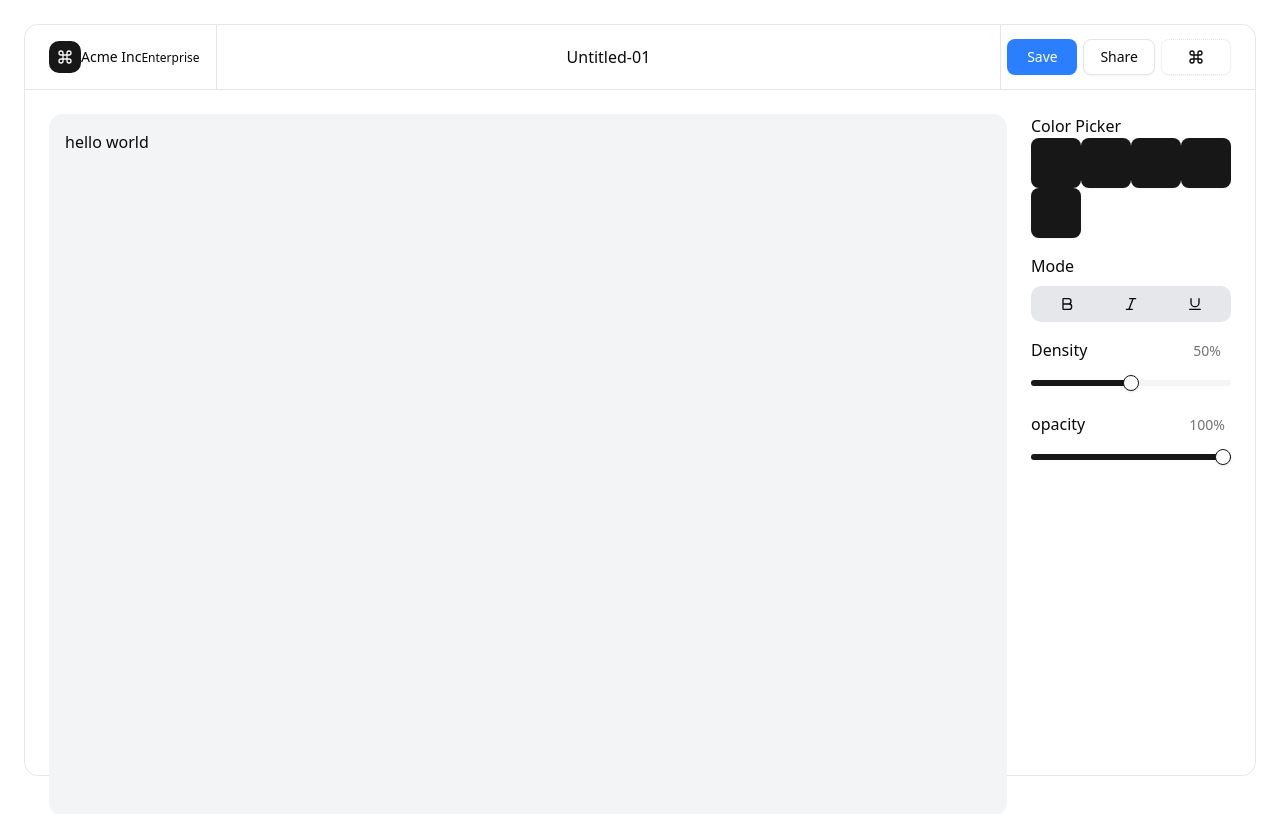
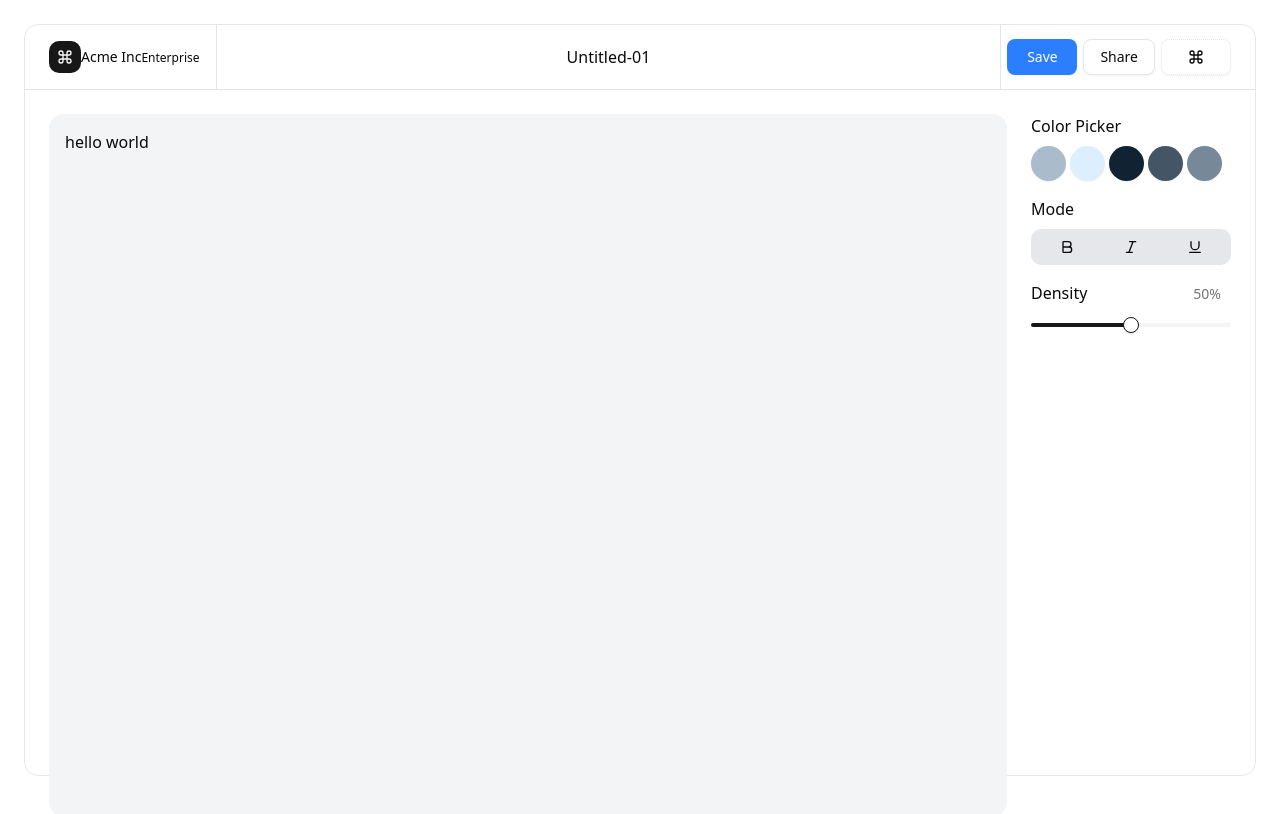
Before and after one commit to Favour-chuks/Avopalette-share, a React (Vite) app in the folder frontend/: page / in a window 1280 px wide. Shown: the top 814 px of the page. Built offline with nearby package versions, Linux system fonts and the light colour scheme.

Commit message:
done with the color picker tool

```diff
--- a/frontend/src/components/color-picker.tsx
+++ b/frontend/src/components/color-picker.tsx
@@ -1,26 +1,95 @@
+import React, { useState } from "react";
 import { HexColorPicker } from "react-colorful";
 import {
   Popover,
   PopoverTrigger,
   PopoverContent,
 } from "@radix-ui/react-popover";
-import { Button } from "./ui/button";
+import { Button } from "@/components/ui/button";
+import { Slider } from "@/components/ui/slider";
 
-interface ColorPickerProp {
+const hexToRgba = (hex: string, opacity: number): string => {
+  let r = 0,
+    g = 0,
+    b = 0;
+  if (hex.length === 7) {
+    r = parseInt(hex.substring(1, 3), 16);
+    g = parseInt(hex.substring(3, 5), 16);
+    b = parseInt(hex.substring(5, 7), 16);
+  }
+  return `rgba(${r}, ${g}, ${b}, ${opacity})`;
+};
+
+interface ColorPickerProps {
   color: string;
-  onColorChange: any;
+  opacity: number;
+  index: number;
+  onChange: (index: number, color: string, opacity: number) => void;
 }
 
-const ColorPicker = ({ color, onColorChange }: ColorPickerProp) => {
+const ColorPicker: React.FC<ColorPickerProps> = ({
+  color,
+  opacity,
+  index,
+  onChange,
+}) => {
+  const [localOpacity, setLocalOpacity] = useState(opacity); // Local state for tracking opacity
+
+  const handleOpacityChange = (newOpacity: number) => {
+    setLocalOpacity(newOpacity);
+    onChange(index, color, newOpacity);
+  };
+
   return (
     <Popover>
       <PopoverTrigger asChild>
         <Button
-          style={{ backgroundColor: color, width: "50px", height: "50px" }}
+          className="w-[35px] h-[35px] rounded-full"
+          style={{
+            backgroundColor: hexToRgba(color, localOpacity),
+          }}
         />
       </PopoverTrigger>
-      <PopoverContent>
-        <HexColorPicker color={color} onChange={onColorChange} />
+      <PopoverContent className="bg-white w-fit p-4 z-2 flex flex-col gap-3 shadow-xl">
+        {/* Color Picker */}
+        <HexColorPicker
+          color={color}
+          onChange={(newColor) => onChange(index, newColor, localOpacity)}
+        />
+
+        {/* Opacity Controls */}
+        <div className="flex flex-col gap-2">
+          <label className="text-sm flex justify-between items-center">
+            Opacity:
+            <span className="inline-flex items-center w-12 border border-transparent px-1 py-0.5 rounded-md text-sm text-muted-foreground hover:border-border">
+              <input
+                className="w-10 text-right text-sm text-muted-foreground
+                           border-0 appearance-none
+                           focus:outline-none focus:ring-0 focus:border-transparent
+                           [&::-webkit-inner-spin-button]:appearance-none
+                           [&::-webkit-outer-spin-button]:appearance-none
+                           [&::-moz-appearance:textfield]"
+                type="number"
+                min={0}
+                max={100}
+                value={Math.round(localOpacity * 100)}
+                onChange={(e) => {
+                  let newValue = Math.min(100, Math.max(0, Number(e.target.value))); // Ensure within range
+                  handleOpacityChange(newValue / 100);
+                }}
+              />
+              %
+            </span>
+          </label>
+          <Slider
+            min={0}
+            max={1}
+            step={0.01}
+            value={[localOpacity]} // Sync with state
+            onValueChange={(value) => handleOpacityChange(value[0])}
+            className="w-full"
+          />
+        </div>
       </PopoverContent>
     </Popover>
   );
--- a/frontend/src/components/sidebar.tsx
+++ b/frontend/src/components/sidebar.tsx
@@ -1,4 +1,4 @@
-import React from "react";
+import { useState } from "react";
 // import { Button } from "./ui/button";
 import { ToggleGroup, ToggleGroupItem } from "./ui/toggle-group";
 import { Bold, Italic, Underline } from "lucide-react";
@@ -6,35 +6,44 @@ import { Slider } from "./ui/slider";
 import ColorPicker from "./color-picker";
 
 function SideBar() {
-  const [activeItem, setActiveItem] = React.useState<string>("");
-  const [density, setDensity] = React.useState<number[]>([50]);
-  const [opacity, setOpacity] = React.useState<number[]>([100]);
-  const [selectedColor, setSelectedColor] = React.useState<string[]>([
+  const [activeItem, setActiveItem] = useState<string>("");
+  const [density, setDensity] = useState<number[]>([50]);
+  const [selectedColors, setSelectedColors] = useState([
     "#aabbcc",
     "#ddeeff",
     "#112233",
     "#445566",
     "#778899",
   ]);
+  const [opacities, setOpacities] = useState([1, 1, 1, 1, 1]); // Default opacity = 1 for all
 
-  const handleColorChange = (index: number, newColor: string) => {
-    const updatedColors = [...selectedColor];
+  const handleColorChange = (
+    index: number,
+    newColor: string,
+    newOpacity: number
+  ) => {
+    const updatedColors = [...selectedColors];
+    const updatedOpacities = [...opacities];
+
     updatedColors[index] = newColor;
-    setSelectedColor(updatedColors);
+    updatedOpacities[index] = newOpacity;
+
+    setSelectedColors(updatedColors);
+    setOpacities(updatedOpacities);
   };
 
   return (
     <div className="flex flex-col gap-[16px] h-full w-[200px]">
-      <div>
+      <div className="flex flex-col gap-2">
         <h2>Color Picker</h2>
-        <div>
-          {selectedColor.map((index: any, color: any) => (
+        <div className="flex gap-1">
+          {selectedColors.map((color, index) => (
             <ColorPicker
               key={index}
+              index={index}
               color={color}
-              onColorChange={(newColor: string) =>
-                handleColorChange(index, newColor)
-              }
+              opacity={opacities[index]}
+              onChange={handleColorChange}
             />
           ))}
         </div>
@@ -67,6 +76,7 @@ function SideBar() {
           <h2>Density</h2>{" "}
           <span className="flex justify-center w-12 rounded-md border border-transparent px-2 py-0.5 text-right text-sm text-muted-foreground hover:border-border">
             {density}%
+
           </span>
         </span>
         <Slider
@@ -77,21 +87,6 @@ function SideBar() {
         />
       </div>
 
-      {/* opacity sliders */}
-      <div className="flex flex-col gap-[16px] min-h-[58px]">
-        <span className="flex flex-row justify-between">
-          <h2>opacity</h2>{" "}
-          <span className="flex justify-center w-12 rounded-md border border-transparent px-2 py-0.5 text-right text-sm text-muted-foreground hover:border-border">
-            {opacity}%
-          </span>
-        </span>
-        <Slider
-          defaultValue={opacity}
-          max={100}
-          step={1}
-          onValueChange={(value) => setOpacity(value)}
-        />
-      </div>
     </div>
   );
 }
--- a/frontend/src/components/ui/slider.tsx
+++ b/frontend/src/components/ui/slider.tsx
@@ -37,7 +37,7 @@ function Slider({
       <SliderPrimitive.Track
         data-slot="slider-track"
         className={cn(
-          "bg-muted relative grow overflow-hidden rounded-full data-[orientation=horizontal]:h-1.5 data-[orientation=horizontal]:w-full data-[orientation=vertical]:h-full data-[orientation=vertical]:w-1.5"
+          "bg-muted relative grow overflow-hidden rounded-full data-[orientation=horizontal]:h-1 data-[orientation=horizontal]:w-full data-[orientation=vertical]:h-full data-[orientation=vertical]:w-1.5"
         )}
       >
         <SliderPrimitive.Range
--- /dev/null
+++ b/package.json
@@ -0,0 +1,5 @@
+{
+  "dependencies": {
+    "react-aria-components": "^1.7.1"
+  }
+}
```
Also changed, not shown: 1 other file (tests, documents, lock files or other folders).
